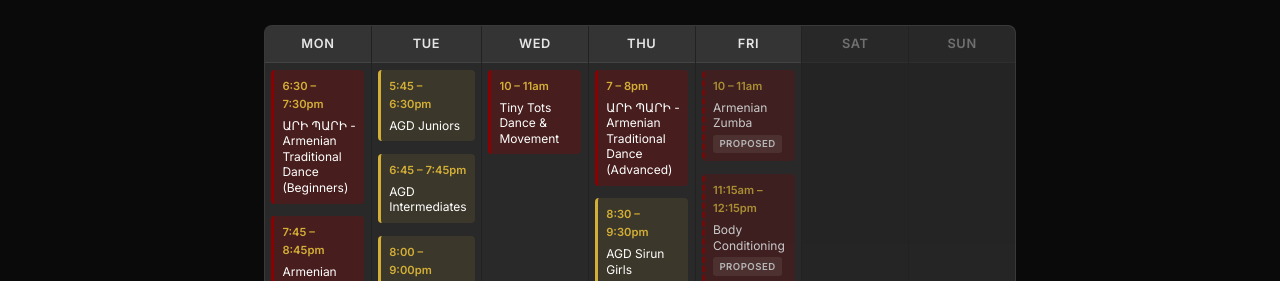
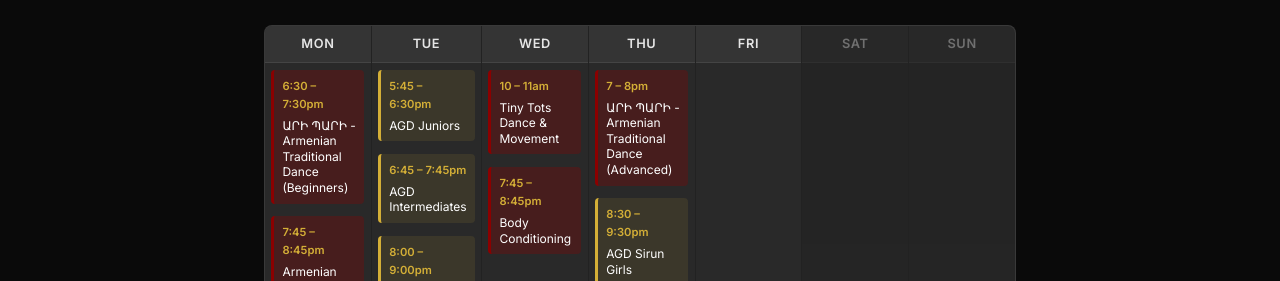
Before and after one commit to skhtor/hks-www, an Astro site: page /classes in a window 1280 px wide. Shown: the part 519-800 px from the top of the page. Built offline with nearby package versions, Linux system fonts and the light colour scheme; Astro itself is replaced by a stand-in of ours.

Commit message:
Update calendar

```diff
--- a/src/pages/classes.astro
+++ b/src/pages/classes.astro
@@ -50,6 +50,10 @@ import BaseLayout from '../layouts/BaseLayout.astro';
             <span class="calendar-time">10 – 11am</span>
             <span class="calendar-class">Tiny Tots Dance & Movement</span>
           </div>
+          <div class="calendar-event">
+            <span class="calendar-time">7:45 – 8:45pm</span>
+            <span class="calendar-class">Body Conditioning</span>
+          </div>
         </div>
         <div class="calendar-day">
           <div class="calendar-day-header">Thu</div>
@@ -64,16 +68,7 @@ import BaseLayout from '../layouts/BaseLayout.astro';
         </div>
         <div class="calendar-day">
           <div class="calendar-day-header">Fri</div>
-          <div class="calendar-event calendar-event-proposed">
-            <span class="calendar-time">10 – 11am</span>
-            <span class="calendar-class">Armenian Zumba</span>
-            <span class="calendar-proposed-tag">Proposed</span>
-          </div>
-          <div class="calendar-event calendar-event-proposed">
-            <span class="calendar-time">11:15am – 12:15pm</span>
-            <span class="calendar-class">Body Conditioning</span>
-            <span class="calendar-proposed-tag">Proposed</span>
-          </div>
+          <div class="calendar-empty"></div>
         </div>
         <div class="calendar-day calendar-day-weekend">
           <div class="calendar-day-header">Sat</div>
```
